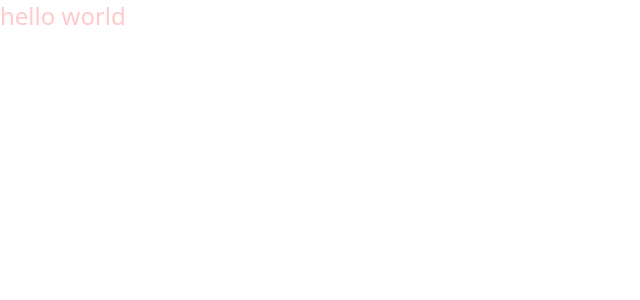
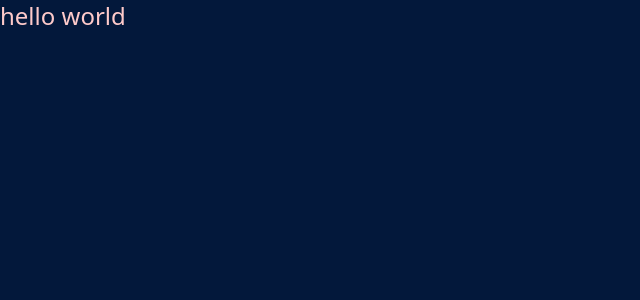
Before and after one commit to JeffreyTan1/best-foods, a Next.js app: page / in a window 1280 px wide. Shown: the top 300 px of the page, without its empty margins (0-640 px from the left). Built offline with nearby package versions, Linux system fonts and the light colour scheme.

Commit message:
add background color

```diff
--- a/styles/globals.css
+++ b/styles/globals.css
@@ -1,3 +1,7 @@
 @tailwind base;
 @tailwind components;
 @tailwind utilities;
+
+body{
+  background-color: #03183B;
+}
```
